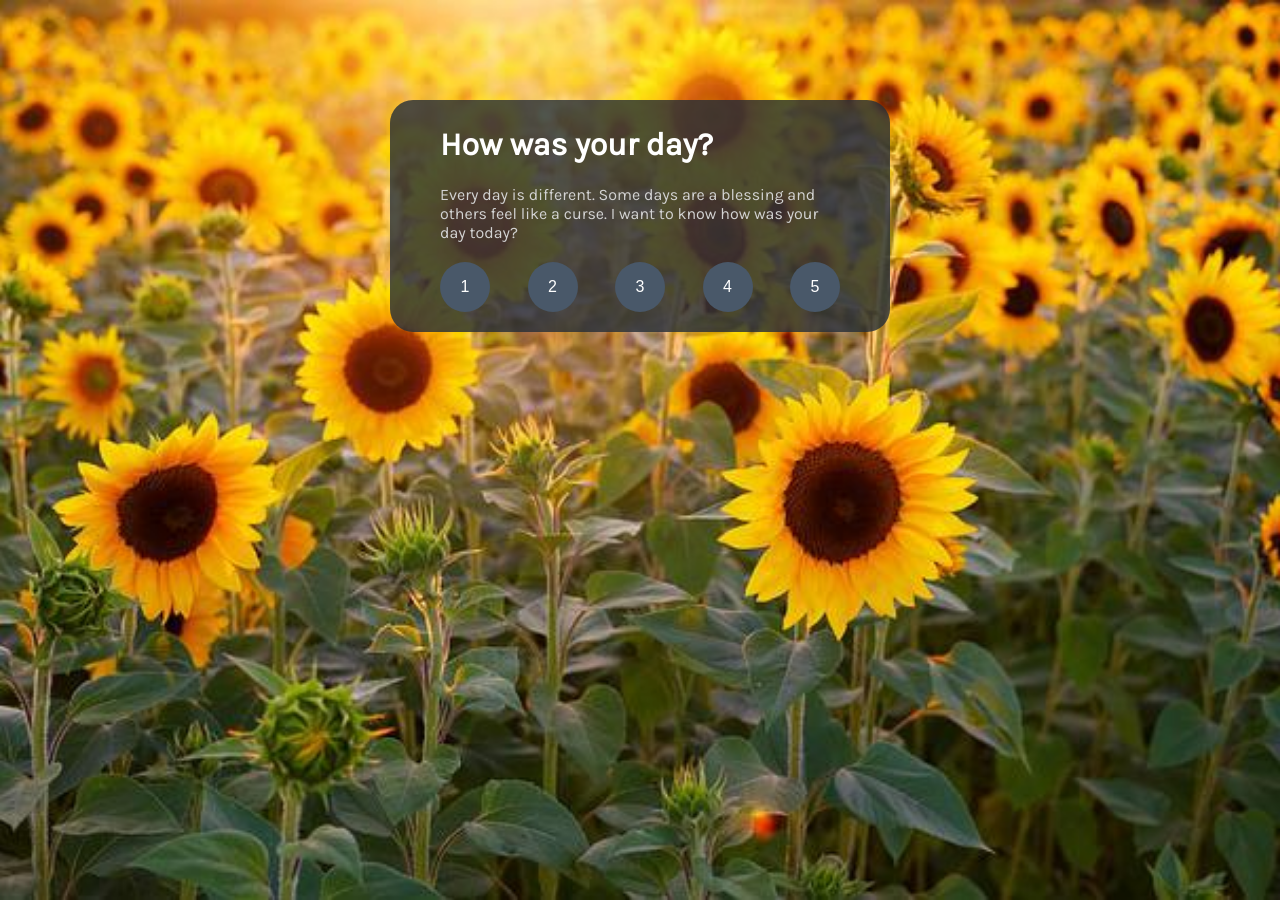
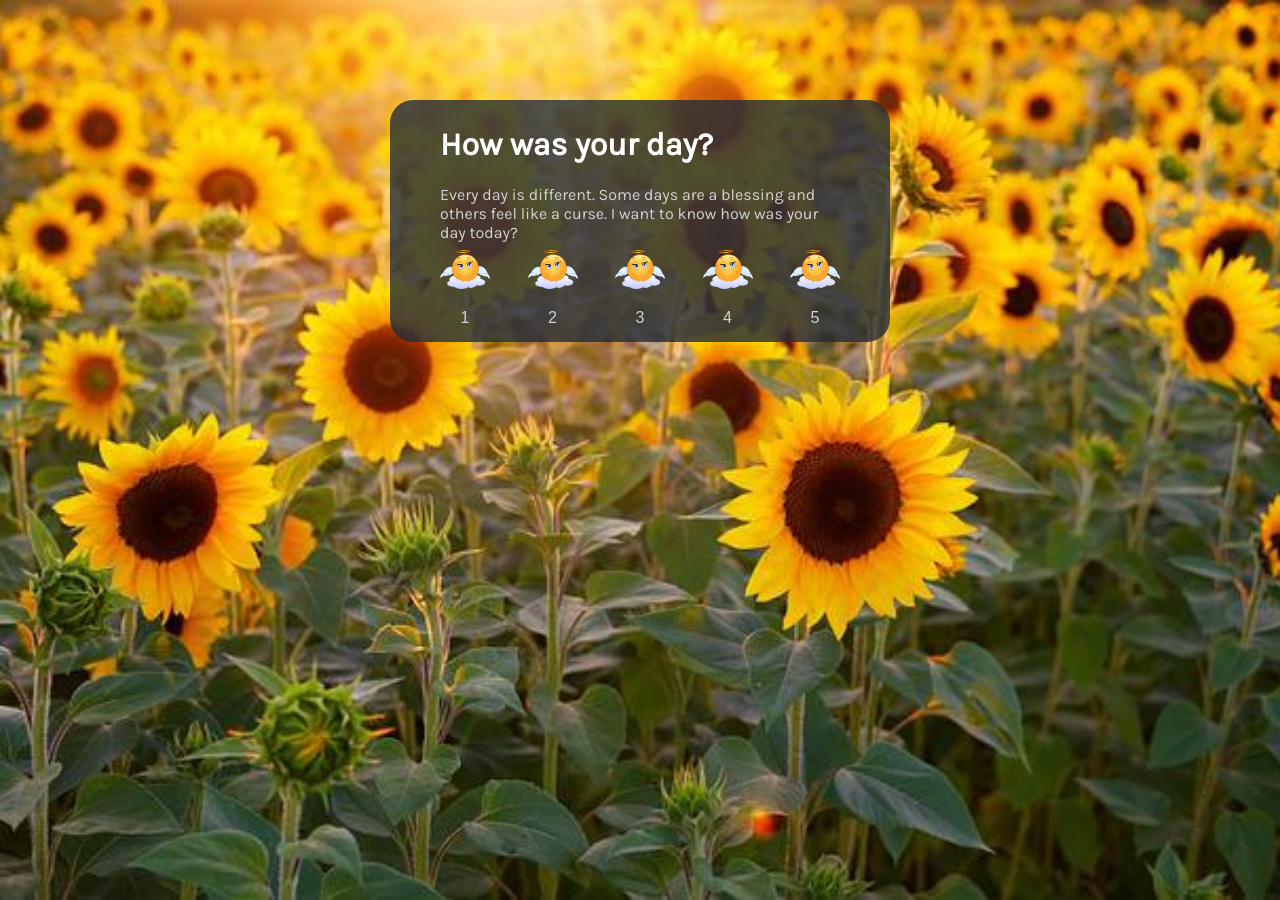
Before and after one commit to jcsmileyjr/howsyourday, a React (Create React App) app: page / in a window 1280 px wide. Built offline with nearby package versions, Linux system fonts and the light colour scheme.

Commit message:
Initial plans for button's expressions

```diff
--- /dev/null
+++ b/src/components/buttonExpressions/ButttonExpressions.js
@@ -0,0 +1,13 @@
+import './buttonExpressions.css';
+//import AngelEmojii from '../../images/female-angel-emojii.png'
+
+const ButtonExpressions = ({expressionImage, optionNumber}) => {
+    return (
+        <div>
+            <img className="buttonExpression__image--style" src={expressionImage} alt="" />
+            <p>{optionNumber}</p>
+        </div>
+    );
+}
+
+export default ButtonExpressions;
--- /dev/null
+++ b/src/components/buttonExpressions/buttonExpressions.css
@@ -0,0 +1,4 @@
+
+.buttonExpression__image--style {
+    width: 50px;
+}
--- a/src/components/weightedOption/WeightedOption.js
+++ b/src/components/weightedOption/WeightedOption.js
@@ -1,5 +1,7 @@
 import './weightedOption.css';
 import React, { useState, useEffect } from "react";
+import ButtonExpressions from '../buttonExpressions/ButttonExpressions';
+import AngelEmojii from '../../images/female-angel-emojii.png';
 
 const WeightedOption = ({getChoice}) => {
     const [highlightButton, setHighlightButton] = useState("");
@@ -12,7 +14,23 @@ const WeightedOption = ({getChoice}) => {
     for(let i=1;i<=5;i++){
         let newID = `weightedOption${i}`
         radioOptions.push(
-          <button key={i} aria-label={`Rate option ${i}`} onClick={() => {setHighlightButton(newID); getChoice(i)}} id={newID} type="button" className={`weightedOption__button--style ${highlightButton === newID?'highlightButton':''}`}>{i}</button>
+          <button key={i} aria-label={`Rate option ${i}`} onClick={() => {setHighlightButton(newID); getChoice(i)}} id={newID} type="button" className={`weightedOption__button--style ${highlightButton === newID?'highlightButton':''}`}>
+            {i === 1 &&
+                <ButtonExpressions optionNumber={i} expressionImage={AngelEmojii} />
+            }
+            {i === 2 &&
+                <ButtonExpressions optionNumber={i} expressionImage={AngelEmojii} />
+            }
+            {i === 3 &&
+                <ButtonExpressions optionNumber={i} expressionImage={AngelEmojii} />
+            }
+            {i === 4 &&
+                <ButtonExpressions optionNumber={i} expressionImage={AngelEmojii} />
+            }
+            {i === 5 &&
+                <ButtonExpressions optionNumber={i} expressionImage={AngelEmojii} />
+            }
+          </button>
         )
     }
 
--- a/src/components/weightedOption/weightedOption.css
+++ b/src/components/weightedOption/weightedOption.css
@@ -9,11 +9,16 @@
     height: 50px;
     width: 50px;
     /* background-color: var(--Neutral-LightGrey); */
-    background-color: var(--Neutral-MediumDarkBlue);
+    /* background-color: var(--Neutral-MediumDarkBlue); */
+    background-color: transparent;
     color: var(--Neutral-White);
     border: none;
     cursor: pointer;
     font-size: medium;
+    display: flex;
+    justify-content: center;
+    align-items: center;
+    margin-top: 10px;
 }
 
 .weightedOption__button--style:hover {
@@ -25,3 +30,7 @@
     background-color: var(--Primary-Orange);
     color: var(--Neural-VeryDarkBlue);
 }
+
+.weightedOptions__expressions--style {
+    max-width: 50px;
+}
```
Also changed, not shown: src/images/female-angel-emojii.png (added).
